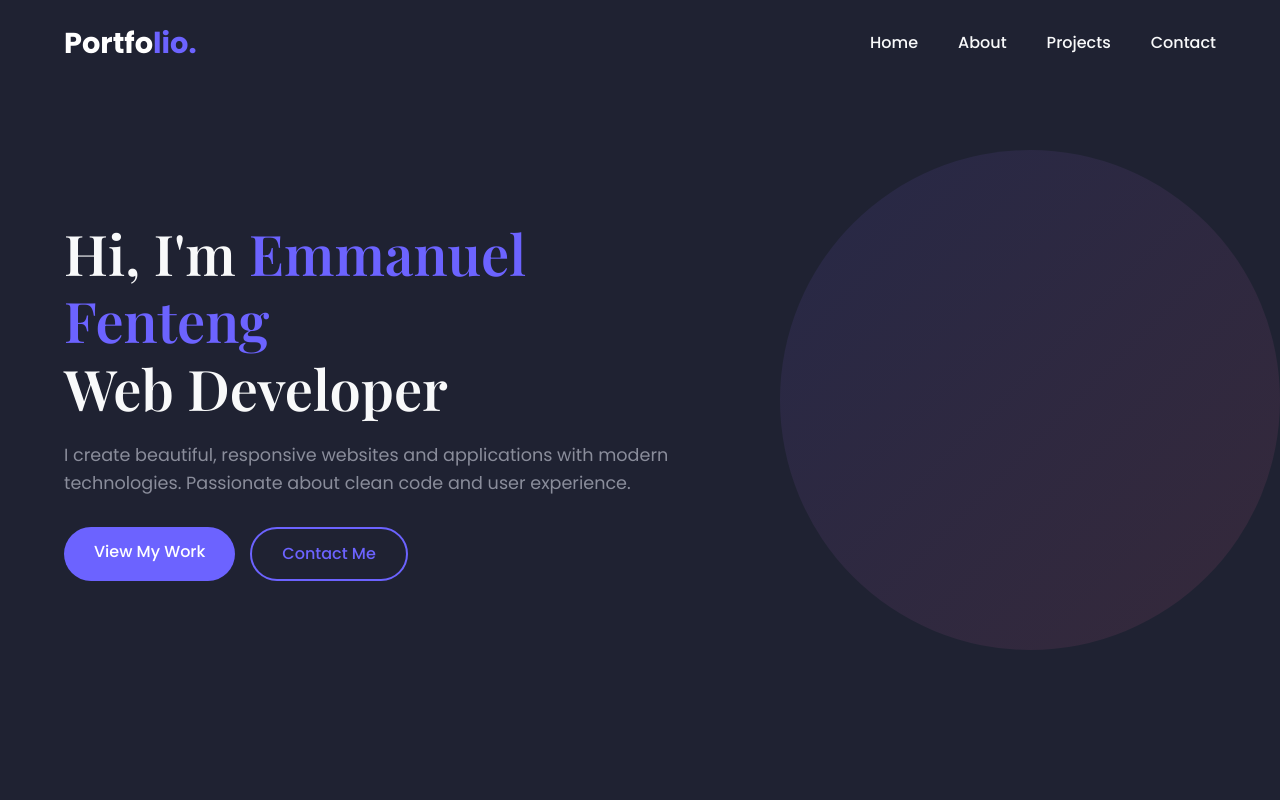
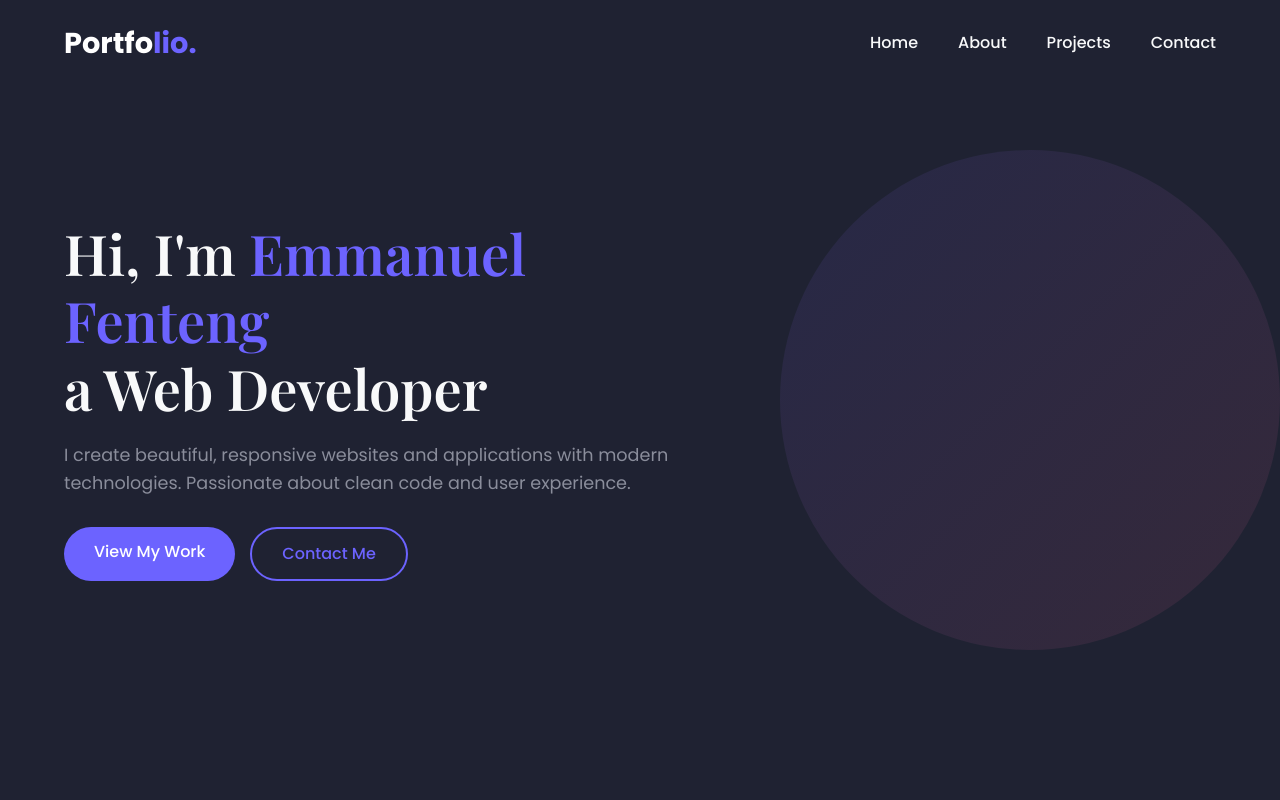
Before and after one commit to mrgovernment-max/devhub, a plain HTML site: page index.html in a window 1280 px wide. Shown: the top 800 px of the page. Drawn offline with nearby package versions, Linux system fonts and the light colour scheme.

Commit message:
Update index.html

```diff
--- a/index.html
+++ b/index.html
@@ -37,7 +37,7 @@
     <section class="hero" id="home">
       <div class="container">
         <div class="hero-content">
-          <h1>Hi, I'm <span>Emmanuel Fenteng</span><br />Web Developer</h1>
+          <h1>Hi, I'm <span>Emmanuel Fenteng</span><br /> a Web Developer</h1>
           <p>
             I create beautiful, responsive websites and applications with modern
             technologies. Passionate about clean code and user experience.
```
